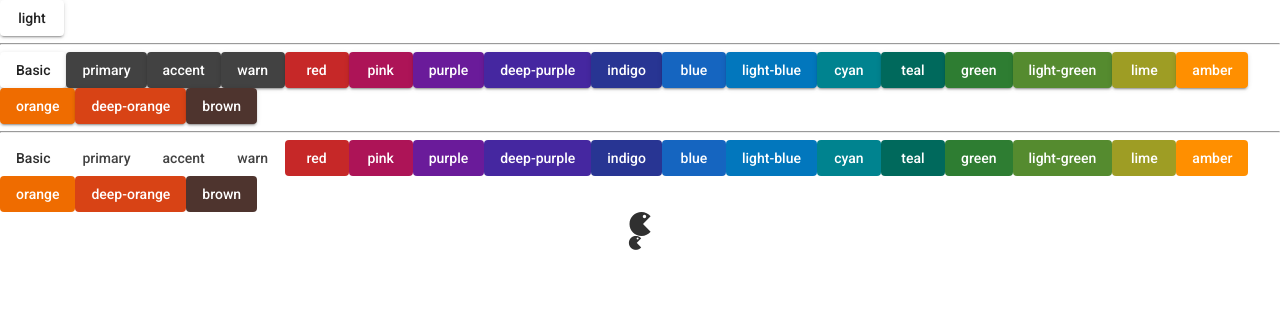
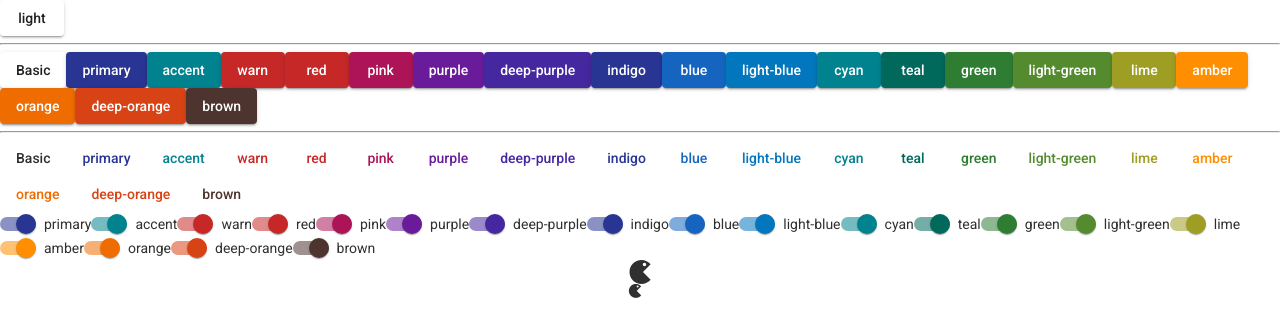
Before and after one commit to wecraft-milen/demo, an Angular app: page / in a window 1280 px wide. Shown: the top 336 px of the page. Built offline with nearby package versions, Linux system fonts and the light colour scheme.

Commit message:
build themes for toggles

```diff
--- a/src/app/app.component.html
+++ b/src/app/app.component.html
@@ -47,6 +47,28 @@
     <button mat-button color="brown">brown</button>
   </div>
 
+  <div style="display: flex; flex-wrap: wrap;">
+    <mat-slide-toggle color="primary" checked="true">primary</mat-slide-toggle>
+    <mat-slide-toggle color="accent" checked="true">accent</mat-slide-toggle>
+    <mat-slide-toggle color="warn" checked="true">warn</mat-slide-toggle>
+    <mat-slide-toggle checked="true" color="red">red</mat-slide-toggle>
+    <mat-slide-toggle checked="true" color="pink">pink</mat-slide-toggle>
+    <mat-slide-toggle checked="true" color="purple">purple</mat-slide-toggle>
+    <mat-slide-toggle checked="true" color="deep-purple">deep-purple</mat-slide-toggle>
+    <mat-slide-toggle checked="true" color="indigo">indigo</mat-slide-toggle>
+    <mat-slide-toggle checked="true" color="blue">blue</mat-slide-toggle>
+    <mat-slide-toggle checked="true" color="light-blue">light-blue</mat-slide-toggle>
+    <mat-slide-toggle checked="true" color="cyan">cyan</mat-slide-toggle>
+    <mat-slide-toggle checked="true" color="teal">teal</mat-slide-toggle>
+    <mat-slide-toggle checked="true" color="green">green</mat-slide-toggle>
+    <mat-slide-toggle checked="true" color="light-green">light-green</mat-slide-toggle>
+    <mat-slide-toggle checked="true" color="lime">lime</mat-slide-toggle>
+    <mat-slide-toggle checked="true" color="amber">amber</mat-slide-toggle>
+    <mat-slide-toggle checked="true" color="orange">orange</mat-slide-toggle>
+    <mat-slide-toggle checked="true" color="deep-orange">deep-orange</mat-slide-toggle>
+    <mat-slide-toggle checked="true" color="brown">brown</mat-slide-toggle>
+  </div>
+
   <div style="display: flex; align-items: center; justify-content: center; flex-direction: column;">
     <mat-icon svgIcon="pacman"></mat-icon>
     <mat-icon class="icon-">pacman</mat-icon>
--- a/src/scss/_mixins.scss
+++ b/src/scss/_mixins.scss
@@ -1,4 +1,6 @@
 @use "sass:map";
+@use "sass:color";
+@use "sass:string";
 @use "@angular/material" as mat;
 
 @mixin main($theme) {
@@ -33,68 +35,45 @@
   background-color: $background;
   color: $foreground;
 
-  .mat-red {
-    background-color: mat-color($red);
-    color: $background;
-  }
-  .mat-pink {
-    background-color: mat-color($pink);
-    color: $background;
-  }
-  .mat-purple {
-    background-color: mat-color($purple);
-    color: $background;
-  }
-  .mat-deep-purple {
-    background-color: mat-color($deep-purple);
-    color: $background;
-  }
-  .mat-indigo {
-    background-color: mat-color($indigo);
-    color: $background;
-  }
-  .mat-blue {
-    background-color: mat-color($blue);
-    color: $background;
-  }
-  .mat-light-blue {
-    background-color: mat-color($light-blue);
-    color: $background;
-  }
-  .mat-cyan {
-    background-color: mat-color($cyan);
-    color: $background;
-  }
-  .mat-teal {
-    background-color: mat-color($teal);
-    color: $background;
-  }
-  .mat-green {
-    background-color: mat-color($green);
-    color: $background;
-  }
-  .mat-light-green {
-    background-color: mat-color($light-green);
-    color: $background;
-  }
-  .mat-lime {
-    background-color: mat-color($lime);
-    color: $background;
-  }
-  .mat-amber {
-    background-color: mat-color($amber);
-    color: $background;
-  }
-  .mat-orange {
-    background-color: mat-color($orange);
-    color: $background;
-  }
-  .mat-deep-orange {
-    background-color: mat-color($deep-orange);
-    color: $background;
-  }
-  .mat-brown {
-    background-color: mat-color($brown);
-    color: $background;
+  $colors: (
+    red: mat-color($red),
+    pink: mat-color($pink),
+    purple: mat-color($purple),
+    deep-purple: mat-color($deep-purple),
+    indigo: mat-color($indigo),
+    blue: mat-color($blue),
+    light-blue: mat-color($light-blue),
+    cyan: mat-color($cyan),
+    teal: mat-color($teal),
+    green: mat-color($green),
+    light-green: mat-color($light-green),
+    lime: mat-color($lime),
+    amber: mat-color($amber),
+    orange: mat-color($orange),
+    deep-orange: mat-color($deep-orange),
+    brown: mat-color($brown),
+  );
+
+  @each $c, $v in $colors {
+    .mat-#{$c} {
+      &.mat-raised-button {
+        background-color: $v;
+        color: $background;
+      }
+
+      &.mat-button {
+        color: $v;
+      }
+
+      &.mat-slide-toggle.mat-checked {
+        .mat-slide-toggle-bar {
+          background: rgba($v, 0.54);
+        }
+
+        .mat-slide-toggle-thumb {
+          background-color: $v;
+        }
+      }
+    }
   }
 }
--- a/src/scss/themes/_dark-theme.scss
+++ b/src/scss/themes/_dark-theme.scss
@@ -3,9 +3,9 @@
 
 $color-contast: 200;
 
-$primary: mat.define-palette(mat.$grey-palette, $color-contast);
-$accent: mat.define-palette(mat.$grey-palette, $color-contast);
-$warn: mat.define-palette(mat.$grey-palette, $color-contast);
+$primary: mat.define-palette(mat.$indigo-palette, $color-contast);
+$accent: mat.define-palette(mat.$cyan-palette, $color-contast);
+$warn: mat.define-palette(mat.$red-palette, $color-contast);
 
 $red: mat.define-palette(mat.$red-palette, $color-contast);
 $pink: mat.define-palette(mat.$pink-palette, $color-contast);
--- a/src/scss/themes/_light-theme.scss
+++ b/src/scss/themes/_light-theme.scss
@@ -3,9 +3,9 @@
 
 $color-contast: 800;
 
-$primary: mat.define-palette(mat.$grey-palette, $color-contast);
-$accent: mat.define-palette(mat.$grey-palette, $color-contast);
-$warn: mat.define-palette(mat.$grey-palette, $color-contast);
+$primary: mat.define-palette(mat.$indigo-palette, $color-contast);
+$accent: mat.define-palette(mat.$cyan-palette, $color-contast);
+$warn: mat.define-palette(mat.$red-palette, $color-contast);
 
 $red: mat.define-palette(mat.$red-palette, $color-contast);
 $pink: mat.define-palette(mat.$pink-palette, $color-contast);
```
